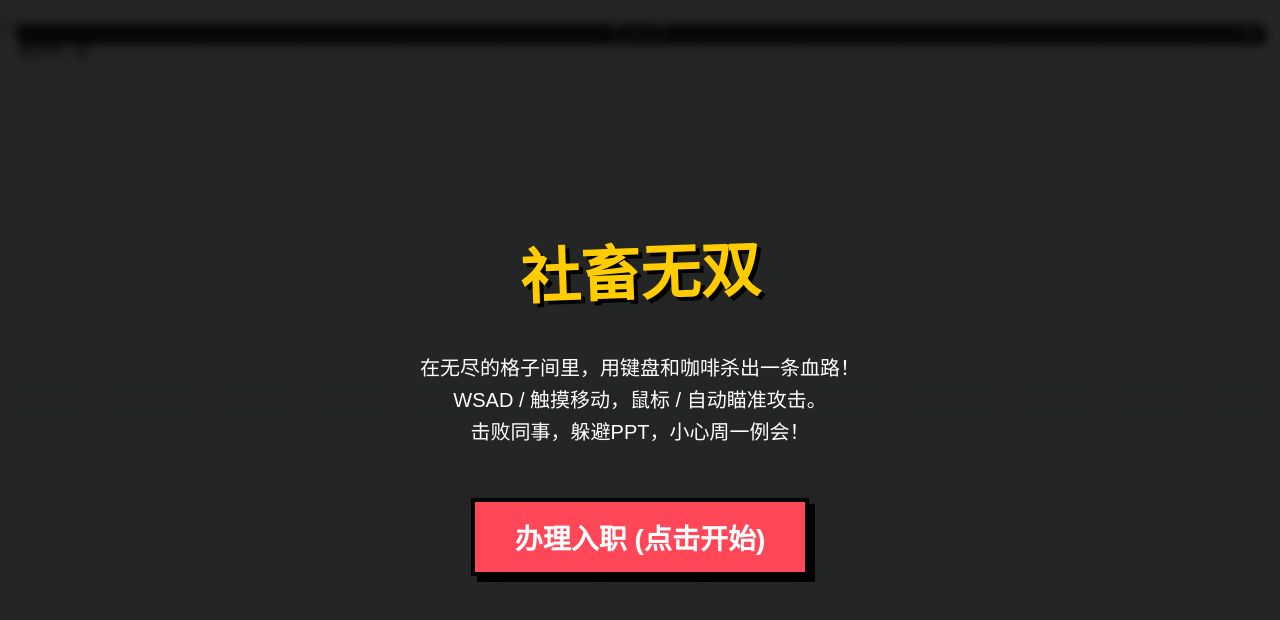
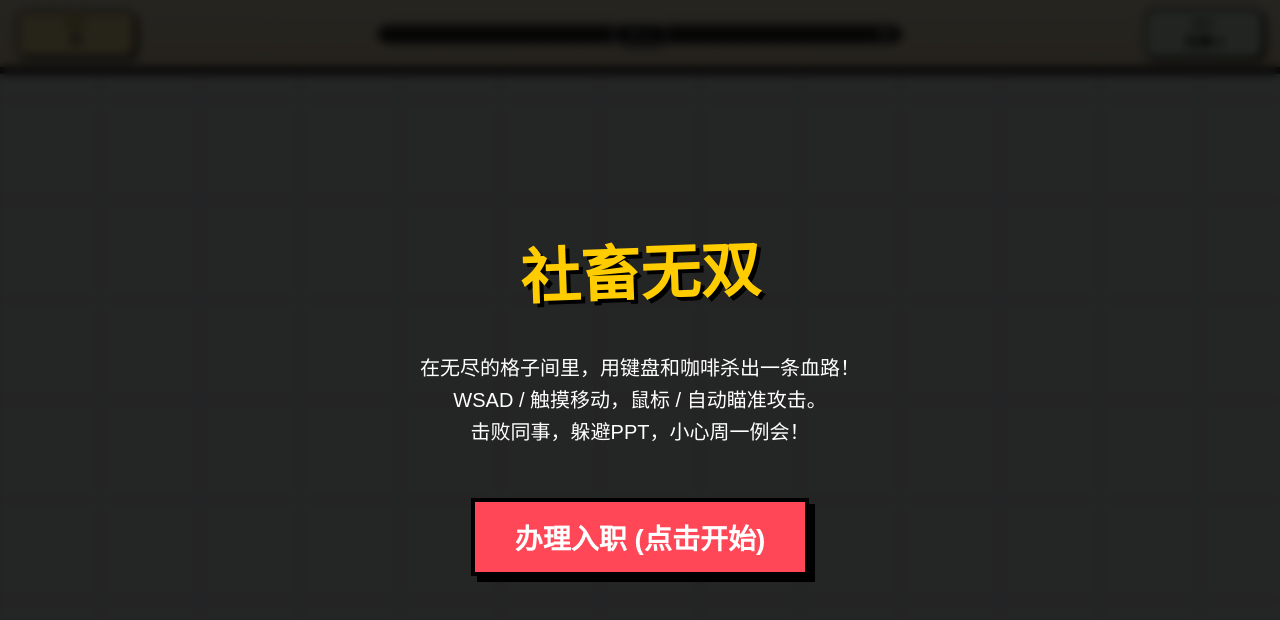
Before and after one commit to terabithialyh/GameStorm, a website: page Rogue/index.html in a window 1280 px wide. Drawn offline with Linux system fonts and the light colour scheme.

Commit message:
修改信息栏

```diff
--- a/Rogue/index.html
+++ b/Rogue/index.html
@@ -28,45 +28,92 @@
             top: 0;
             left: 0;
             width: 100%;
-            height: 100%;
+            height: 70px;
             pointer-events: none;
             display: flex;
-            flex-direction: column;
-            justify-content: space-between;
-            padding: 36px 20px 20px;
+            align-items: center;
+            gap: 12px;
+            padding: 8px 16px;
             box-sizing: border-box;
-        }
-
-        .hud-text {
-            font-size: 24px;
+            background: linear-gradient(180deg, #fff4d6, #f2e1bb);
+            border-bottom: 3px solid #1b1b1b;
+            box-shadow: 0 4px 0 #000;
+            font-family: 'Smiley Sans', 'ZCOOL KuaiLe', 'ZCOOL QingKe HuangYou', 'STHeiti', 'Microsoft YaHei', sans-serif;
+        }
+
+        #ui-layer::before {
+            content: '';
+            position: absolute;
+            inset: 0;
+            background-image: repeating-linear-gradient(135deg, rgba(0, 0, 0, 0.06) 0, rgba(0, 0, 0, 0.06) 6px, transparent 6px, transparent 12px);
+            opacity: 0.35;
+            pointer-events: none;
+        }
+
+        #ui-layer > * {
+            position: relative;
+            z-index: 1;
+        }
+
+        .hud-card {
+            min-width: 96px;
+            padding: 6px 10px;
+            border: 2px solid #1b1b1b;
+            border-radius: 10px;
+            box-shadow: 2px 2px 0px #000;
+            text-align: center;
+            background: #ffe9a8;
+        }
+
+        .hud-label {
+            font-size: 10px;
             font-weight: bold;
-            color: #333;
-            text-shadow: 2px 2px 0px #fff;
-            pointer-events: none;
-        }
-
-        #level-bar-wrap {
-            position: absolute;
-            top: 0;
-            left: 0;
+            letter-spacing: 1px;
+            color: #6b4e00;
+        }
+
+        #kpi-value {
+            font-size: 18px;
+            font-weight: bold;
+            color: #1f1f1f;
+        }
+
+        #info-card {
+            background: #e0f2d9;
+        }
+
+        #info-card .hud-label {
+            color: #2c6a2c;
+        }
+
+        #next-exp {
+            font-size: 14px;
+            font-weight: bold;
+            color: #1f1f1f;
+        }
+
+        #exp-section {
+            flex: 1;
+            display: flex;
+            align-items: center;
+            justify-content: center;
+            position: relative;
+            height: 100%;
+        }
+
+        #exp-track {
+            position: relative;
             width: 100%;
-            height: 28px;
-            pointer-events: none;
-            z-index: 5;
-        }
-
-        #level-bar {
-            position: relative;
-            margin: 24px 16px 0;
+            max-width: 520px;
             height: 14px;
-            background: #2c2c2c;
-            border: 2px solid #1b1b1b;
-            border-radius: 6px;
-            box-shadow: 2px 2px 0px #000;
-            overflow: visible;
-        }
-
-        #level-bar-fill {
+            background: #242424;
+            border: 2px solid #000;
+            border-radius: 999px;
+            overflow: hidden;
+            box-shadow: inset 0 2px 0 rgba(255, 255, 255, 0.2);
+        }
+
+        #exp-fill {
             position: absolute;
             left: 0;
             top: 0;
@@ -76,23 +123,19 @@
             z-index: 1;
         }
 
-        #level-exp-text {
+        #exp-text {
             position: absolute;
-            right: 6px;
+            right: 8px;
             top: 50%;
-            width: 100%;
-            height: 100%;
-            line-height: 14px;
-            text-align: right;
+            transform: translateY(-50%);
             font-size: 10px;
             font-weight: bold;
             color: #fff;
             text-shadow: 1px 1px 0px #000;
-            transform: translateY(-50%);
             z-index: 2;
         }
 
-        #level-badge {
+        #level-pill {
             position: absolute;
             top: 50%;
             left: 50%;
@@ -101,19 +144,11 @@
             color: #fff;
             font-size: 12px;
             font-weight: bold;
-            padding: 2px 10px;
+            padding: 2px 12px;
             border: 2px solid #fff;
             border-radius: 12px;
             box-shadow: 2px 2px 0px #000;
-            z-index: 10;
-        }
-
-        #level-display {
-            display: none;
-        }
-
-        #hp-display {
-            display: none;
+            z-index: 3;
         }
 
         #start-overlay,
@@ -231,17 +266,34 @@
                 font-size: 20px;
             }
 
-            #level-bar {
-                margin: 18px 10px 0;
+            #ui-layer {
+                height: 58px;
+                padding: 6px 10px;
+                gap: 8px;
+            }
+
+            .hud-card {
+                min-width: 80px;
+                padding: 4px 8px;
+            }
+
+            #kpi-value {
+                font-size: 16px;
+            }
+
+            #next-exp {
+                font-size: 12px;
+            }
+
+            #exp-track {
                 height: 12px;
             }
 
-            #level-exp-text {
-                line-height: 12px;
+            #exp-text {
                 font-size: 9px;
             }
 
-            #level-badge {
+            #level-pill {
                 font-size: 10px;
                 padding: 1px 8px;
             }
@@ -257,18 +309,22 @@
 
     <canvas id="gameCanvas"></canvas>
 
-    <div id="level-bar-wrap">
-        <div id="level-bar">
-            <div id="level-bar-fill"></div>
-            <div id="level-exp-text">0/0</div>
-            <div id="level-badge">LV. 1</div>
+    <div id="ui-layer">
+        <div id="kpi-card" class="hud-card">
+            <div class="hud-label">KPI</div>
+            <div id="kpi-value">0</div>
         </div>
-    </div>
-
-    <div id="ui-layer">
-        <div id="score-display" class="hud-text">KPI: 0</div>
-        <div id="level-display" class="hud-text">等级: 1</div>
-        <div id="hp-display" class="hud-text">活力值: 100%</div>
+        <div id="exp-section">
+            <div id="exp-track">
+                <div id="exp-fill"></div>
+                <div id="exp-text">0/0</div>
+            </div>
+            <div id="level-pill">LV. 1</div>
+        </div>
+        <div id="info-card" class="hud-card">
+            <div class="hud-label">晋升</div>
+            <div id="next-exp">还需 0</div>
+        </div>
     </div>
 
     <div id="start-overlay">
@@ -1763,13 +1819,12 @@
             checkCollisions();
 
             // HUD
-            document.getElementById('score-display').innerText = `KPI: ${player.kpi}`;
-            document.getElementById('level-display').innerText = `等级: ${player.level} (${Math.floor(player.exp)}/${player.expToNext})`;
-            document.getElementById('hp-display').innerText = `活力值: ${Math.floor(player.hp)}/${player.maxHp}`;
+            kpiValue.innerText = `${player.kpi}`;
             const expRatio = Math.max(0, Math.min(1, player.exp / player.expToNext));
-            levelBarFill.style.width = `${Math.floor(expRatio * 100)}%`;
-            levelBadge.innerText = `LV. ${player.level}`;
-            levelExpText.innerText = `${Math.floor(player.exp)}/${player.expToNext}`;
+            expFill.style.width = `${Math.floor(expRatio * 100)}%`;
+            levelPill.innerText = `LV. ${player.level}`;
+            expText.innerText = `${Math.floor(player.exp)}/${player.expToNext}`;
+            nextExp.innerText = `还需 ${Math.max(0, player.expToNext - Math.floor(player.exp))}`;
         }
 
         function draw() {
@@ -1834,9 +1889,11 @@
         const upgradeOptions = document.getElementById('upgrade-options');
         const startBtn = document.getElementById('start-btn');
         const restartBtn = document.getElementById('restart-btn');
-        const levelBarFill = document.getElementById('level-bar-fill');
-        const levelBadge = document.getElementById('level-badge');
-        const levelExpText = document.getElementById('level-exp-text');
+        const kpiValue = document.getElementById('kpi-value');
+        const expFill = document.getElementById('exp-fill');
+        const expText = document.getElementById('exp-text');
+        const levelPill = document.getElementById('level-pill');
+        const nextExp = document.getElementById('next-exp');
 
         function startGame() {
             AudioSys.init();
```
